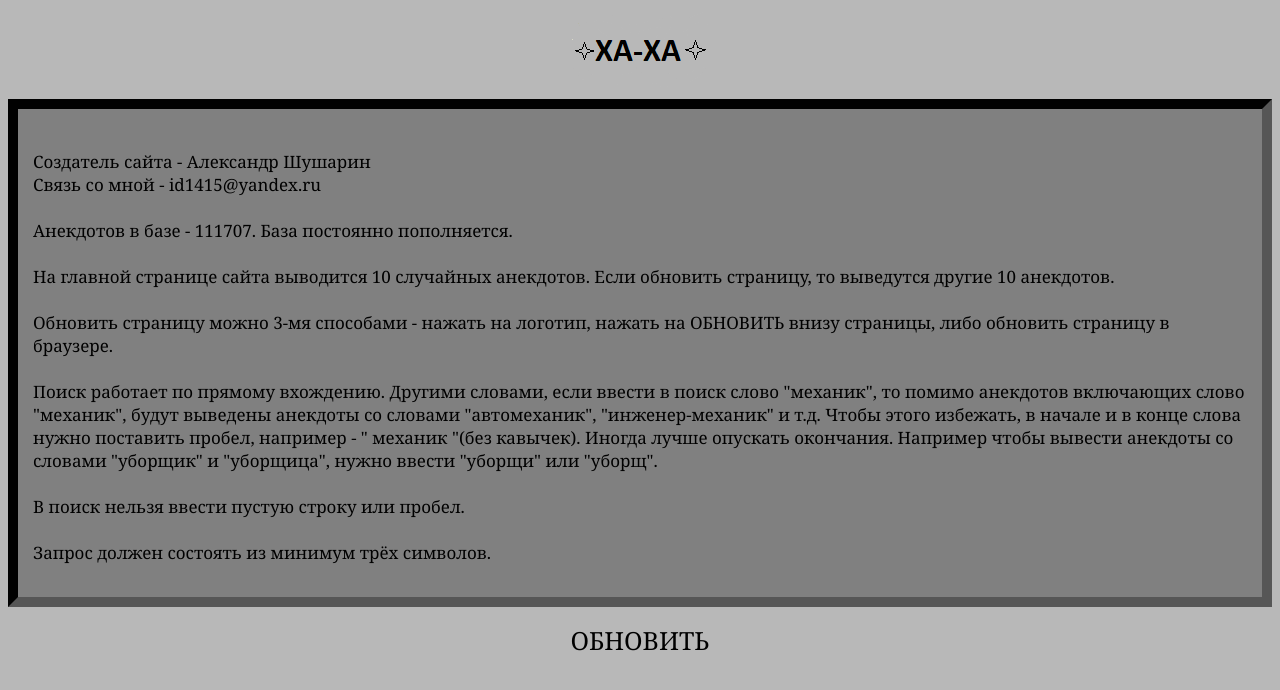
After one commit to id1415/anekdot, a Flask app: page /about in a window 1280 px wide. The commit adds this page. Shown: the top 690 px of the page. Run offline with Flask 2, Linux system fonts and the light colour scheme; parts of the project's set-up code (start-up, migrations or seed data) failed here and were passed over; some libraries are stand-ins or nearby versions.

Commit message:
добавил страницу about

```diff
--- a/main.py
+++ b/main.py
@@ -36,7 +36,7 @@ def index():
     id = []
     anekdots = []
     for _ in range(10):
-        random_number = random.randint(1, 99814)
+        random_number = random.randint(1, 111707)
         id.append(random_number)
     for i in id:
         newline = data[i]["anekdot"]
@@ -45,5 +45,10 @@ def index():
     return render_template('index.html', anekdots=anekdots)
 
 
+@app.route('/about')
+def about():
+    return render_template('about.html')
+
+
 if __name__ == '__main__':
     app.run()
--- a/static/css/style.css
+++ b/static/css/style.css
@@ -28,7 +28,7 @@ a:hover {
 
 li {
     display: inline;
-    margin-right: 9px;
+    margin-right: 10px;
 }
 
 li:last-child {
@@ -98,3 +98,7 @@ li:last-child {
 .active {
     text-decoration: underline;
 }
+
+.niz {
+    display: contents;
+}
--- /dev/null
+++ b/templates/about.html
@@ -0,0 +1,50 @@
+<!DOCTYPE html>
+<html lang="en">
+<head>
+    <meta charset="UTF-8">
+    <meta http-equiv="X-UA-Compatible" content="IE=edge">
+    <meta name="viewport" content="width=device-width, initial-scale=1.0">
+    <title>Анекдоты</title>
+    <meta name="description" content="Анекдоты">
+    <link rel="stylesheet" href="{{ url_for('static', filename= 'css/style.css') }}">
+    <link rel="shortcut icon" href="#">
+</head>
+
+<body>
+    <header>
+        <a href="https://id1415.pythonanywhere.com/">
+            <img src="{{ url_for('static', filename= 'img/logo-0.png') }}" alt="Логотип">
+        </a>
+    </header>
+    <main>
+        <section class="section-0">
+            <div class="div-0">
+                <p class="some_text">
+                    Создатель сайта - Александр Шушарин
+                    Связь со мной - id1415@yandex.ru
+
+                    Анекдотов в базе - 111707. База постоянно пополняется.
+
+                    На главной странице сайта выводится 10 случайных анекдотов. Если обновить страницу, то выведутся другие 10 анекдотов.
+
+                    Обновить страницу можно 3-мя способами - нажать на логотип, нажать на ОБНОВИТЬ внизу страницы, либо обновить страницу в браузере.
+
+                    Поиск работает по прямому вхождению. Другими словами, если ввести в поиск слово "механик", то помимо анекдотов включающих слово "механик", будут выведены анекдоты со словами "автомеханик", "инженер-механик" и т.д. Чтобы этого избежать, в начале и в конце слова нужно поставить пробел, например - " механик "(без кавычек). Иногда лучше опускать окончания. Например чтобы вывести анекдоты со словами "уборщик" и "уборщица", нужно ввести "уборщи" или "уборщ".
+
+                    В поиск нельзя ввести пустую строку или пробел.
+
+                    Запрос должен состоять из минимум трёх символов.
+                </p>
+            </div>
+        </section>
+
+        <section>
+            <nav>
+                <ul>
+                    <li><a href="https://id1415.pythonanywhere.com/">ОБНОВИТЬ</a></li>
+                </ul>
+            </nav>
+        </section>
+    </main>
+</body>
+</html>
--- a/templates/base.html
+++ b/templates/base.html
@@ -43,7 +43,10 @@
         <section>
             <nav>
                 <ul>
-                    <li><a href="#">ОБНОВИТЬ</a></li>
+                    <li><a href="https://id1415.pythonanywhere.com/">ОБНОВИТЬ</a>
+                        <br>
+                        <a href="{{ url_for('about') }}">О САЙТЕ</a>
+                    </li>
                 </ul>
             </nav>
         </section>
```
